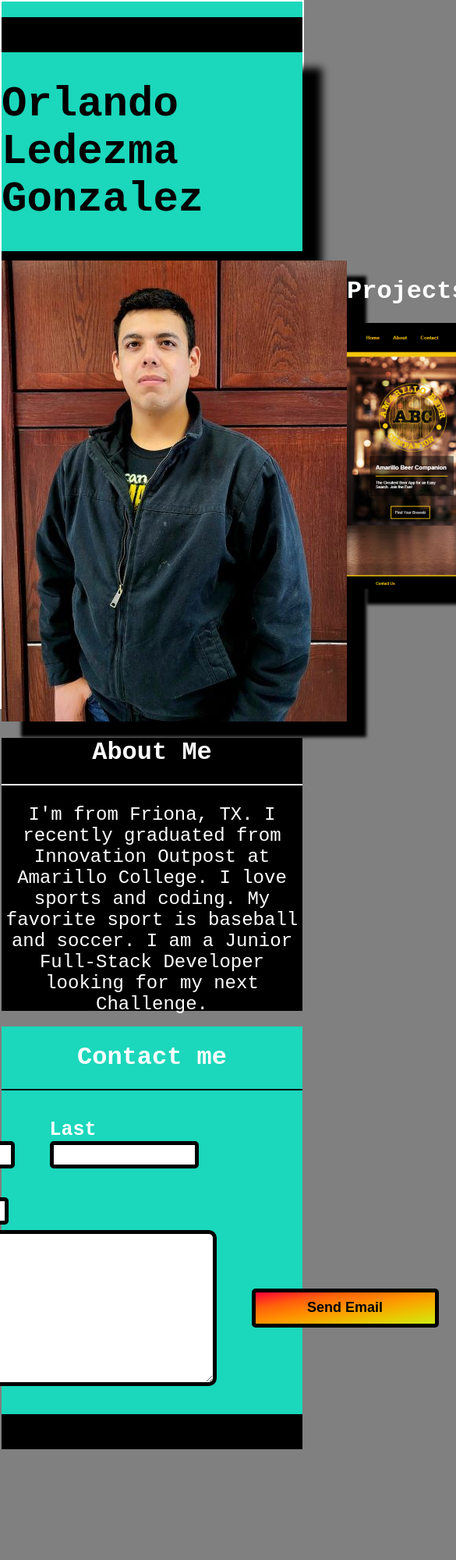
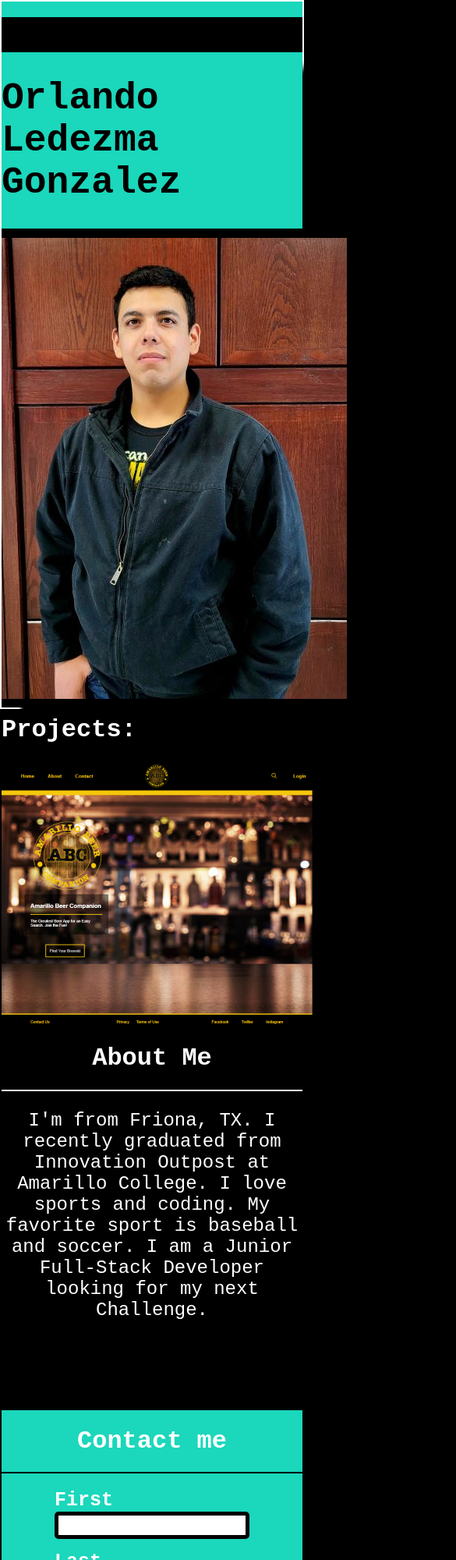
Before and after one commit to OrlandoledezmaG/OrlandoLede, a plain HTML site: page index.html in a window 390 px wide. Shown: the top 2000 px of the page at 78% size, 585 px wide, since content can reach past the window. Before the commit the page ends 1858 px from the top, so only its background shows below. Drawn offline with nearby package versions, Linux system fonts and the light colour scheme; a web font is replaced by a local one.

Commit message:
working on making it responsive

```diff
--- a/style.css
+++ b/style.css
@@ -83,7 +83,7 @@ button {
     cursor: pointer;
 
 }
-
+/*
 #contactBtn:hover {
     background-color: #fff;
 
@@ -102,8 +102,7 @@ button {
 #aboutBtn:active {
     background-color: #1BD7BB;
     box-shadow: 0 5px #000;
-    transform: translateY(4px);
-}
+    transform: translateY(4px); */
 
 /* About me Box */
 
@@ -172,7 +171,6 @@ label {
 input,
 textarea {
     border: 5px solid black;
-
     border-radius: 5px;
 
 }
@@ -242,3 +240,88 @@ footer {
     gap: 20px;
     border-top: 20px solid #1BD7BB;
 }
+
+@media(max-width: 500px){
+
+    body {
+        font-family: 'Azeret Mono', monospace;
+        background-color: #000;
+        color: #fff;
+        max-width: 1600px;
+        height: auto;
+        margin: auto;
+        border: 2px #fff solid;
+    }
+
+    #title {
+        color: black;
+        background-color: #1BD7BB;
+        margin-bottom: 3%;
+        box-shadow: 25px 20px 10px;
+    }
+
+    #title h1 {
+        font-size: 48px;
+
+    }
+
+
+    .center {
+        flex-wrap: wrap;
+    }
+
+    /* About section */
+
+
+
+.aboutInfo {
+    background-color: #000;
+    height: 450px;
+    margin-bottom: 5%;
+
+}
+
+#aboutTitle {
+    border-bottom: 2px solid #fff;
+}
+
+.aboutInfo p {
+    font-size: 24px;
+}
+
+/* contact page */
+
+#form {
+
+    display: flex;
+    flex-direction: column;
+    justify-content: center;
+    align-items: center;
+}
+
+.fullName {
+    display: flex;
+    flex-direction: column;
+    gap: 15px;
+    width: 250px;;
+}
+
+.userEmail {
+    width: 250px;
+    margin-bottom: 1%;
+}
+
+textarea {
+    border-radius: 10px;
+    width: 350px;
+}
+
+.boxAndButton {
+    margin-top: 1%;
+    display: flex;
+    flex-wrap: wrap;
+    align-items: center;
+    justify-content: center;
+}
+
+}
```
